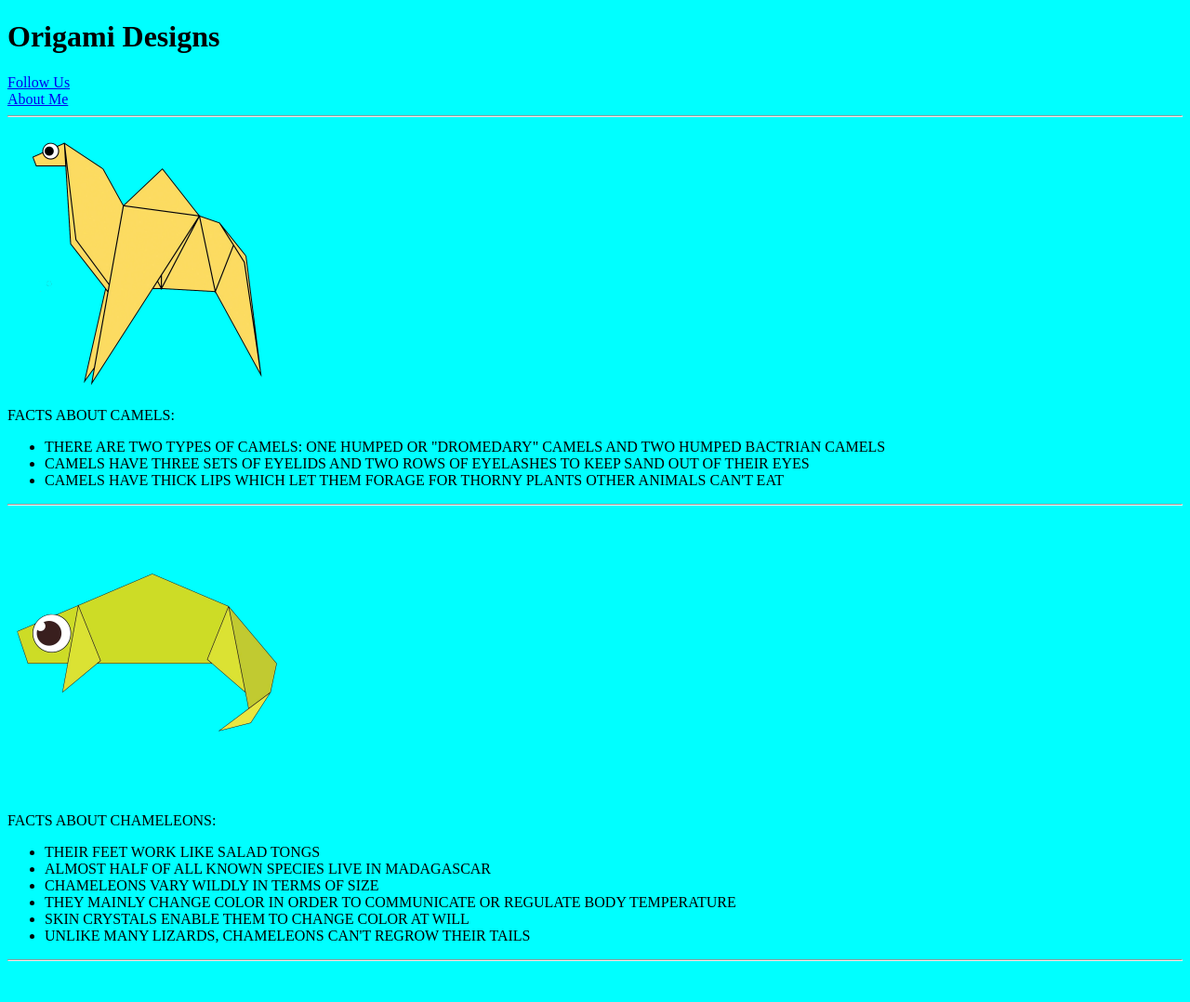
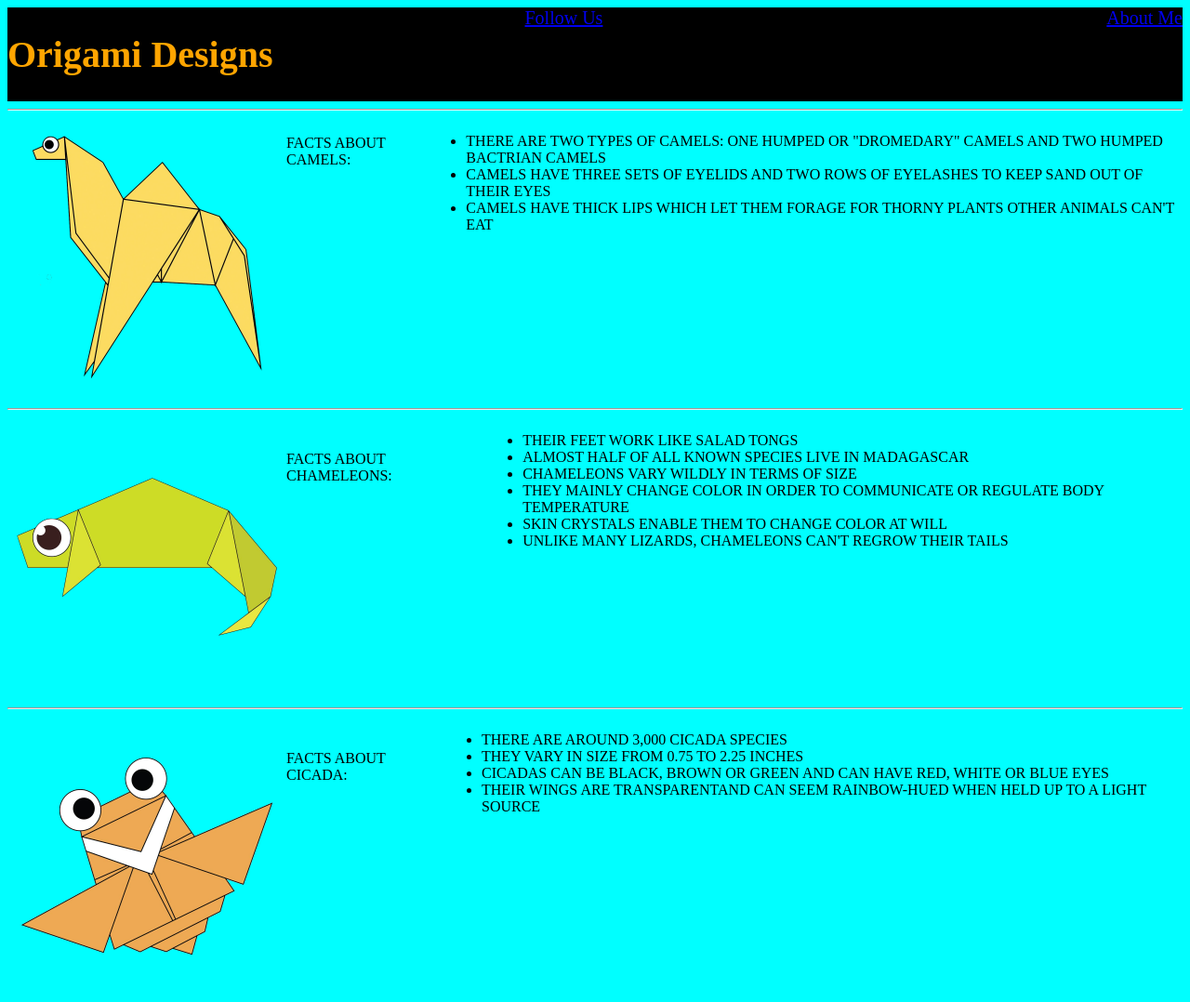
Before and after one commit to Naman-Goel2911/Origami-Website-4, a plain HTML site: page index.html in a window 1280 px wide. Shown: the top 1078 px of the page at 93% size. Drawn offline with Linux system fonts and the light colour scheme.

Commit message:
Used CSS to design the website

```diff
--- a/index.html
+++ b/index.html
@@ -7,18 +7,29 @@
             Origami Designs
         </title>
 
-        <style>
+        <link rel = "stylesheet"
+              type = "text/css"
+              href = "style.css"/>
 
-        </style>
     </head>
 
     <body BGCOLOR = "#00FFFF">
-        <h1> Origami Designs </h1>
+        <div class = "header">
 
-        <a href = "followus.html"> Follow Us </a>
+            <div class = "menu">
+
+               <div> <h1> Origami Designs </h1> </div>
+
+               <div> <a href = "followus.html"> Follow Us </a>  </div>
                <br>
-        <a href = "about.html"> About Me </a>
+               <div>  <a href = "about.html"> About Me </a>  </div>
+
+            </div>
+
+        </div>
         <hr>
+        <div class = "grid">
+            <div class = "origamiDesign">
                 <a href = "http://origami.me/camel/"> <img src = "images/camel.png" width = 300 height = 300> </a>
                 <br>
                 FACTS ABOUT CAMELS:
@@ -28,8 +39,11 @@
                     <li> CAMELS HAVE THREE SETS OF EYELIDS AND TWO ROWS OF EYELASHES TO KEEP SAND OUT OF THEIR EYES </li>
                     <li> CAMELS HAVE THICK LIPS WHICH LET THEM FORAGE FOR THORNY PLANTS OTHER ANIMALS CAN'T EAT</li>
                 </ul>
+            </div>
 
             <hr>
+
+            <div class = "origamiDesign">
                 <a href = "http://origami.me/chameleon/"> <img src = "images/chameleon.png" width = 300 height = 300> </a>
                 <br>
                 <br>
@@ -47,8 +61,11 @@
 
                     <li>UNLIKE MANY LIZARDS, CHAMELEONS CAN'T REGROW THEIR TAILS</li>
                 </ul>
+            </div>
 
             <hr>
+
+            <div class = "origamiDesign">
                 <a href = "http://origami.me/cicada/"> <img src = "images/cicada.png" width = 300 height = 300> </a>
                 <br>
                 <br>
@@ -64,7 +81,11 @@
 
                 </ul>
 
+            </div>
+
             <hr>
+
+            <div class = "origamiDesign">
                 <a href = "http://origami.me/panda/"> <img src = "images/panda.png" width = 300 height = 300> </a>
                 <br>
                 <br>
@@ -79,8 +100,11 @@
                     <li>BAMBOO IS CRITICAL TO THEIR DIET</li>
 
                 </ul>
+            </div>
 
             <hr>
+
+            <div class = "origamiDesign">
                 <a href = "http://origami.me/pigeon/"> <img src = "images/pigeon.png" width = 300 height = 300> </a>
                 <br>
                 <br>
@@ -97,8 +121,11 @@
                     <li>BOTH FEMALE AND MALE PIGEONS SHARE RESPONSIBILITYOF CARING FOR AND RAISING YOUNG</li>
 
                 </ul>
+            </div>
 
             <hr>
+
+            <div class = "origamiDesign">
                 <a href = "http://origami.me/teddy/"> <img src = "images/teddy.png" width = 300 height = 300> </a>
                 <br>
                 <br>
@@ -111,7 +138,8 @@
                     <li>THE FIRST USE OF THE TERM "TEDDY BEAR" WAS IN 1906</li>
 
                 </ul>
-
+            </div>
+        </div>
 
     </body>
 
--- /dev/null
+++ b/style.css
@@ -0,0 +1,23 @@
+h1{
+    color: orange;
+}
+
+.menu{
+    background-color:black;
+    justify-content: space-between;
+    display:flex;
+    font-size: 20px;
+    font-family: algerian;
+    font-weight: 400;
+    color:white;
+}
+
+.origamiDesign{
+    display:flex;
+    justify-content: space-between;
+}
+
+.grid{
+    /**display:flex;**/
+    flex-wrap:wrap;
+}
```
Lines whose indentation alone changed are shown as unchanged.
